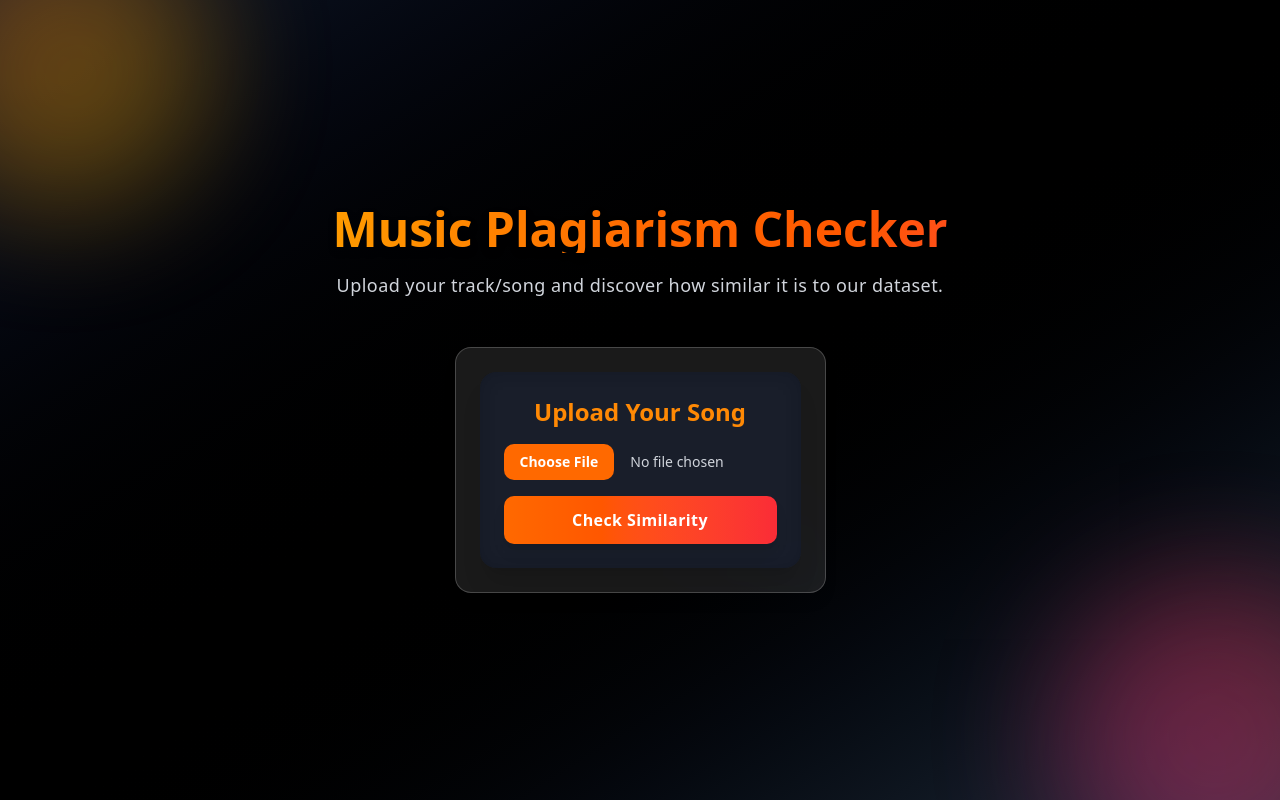
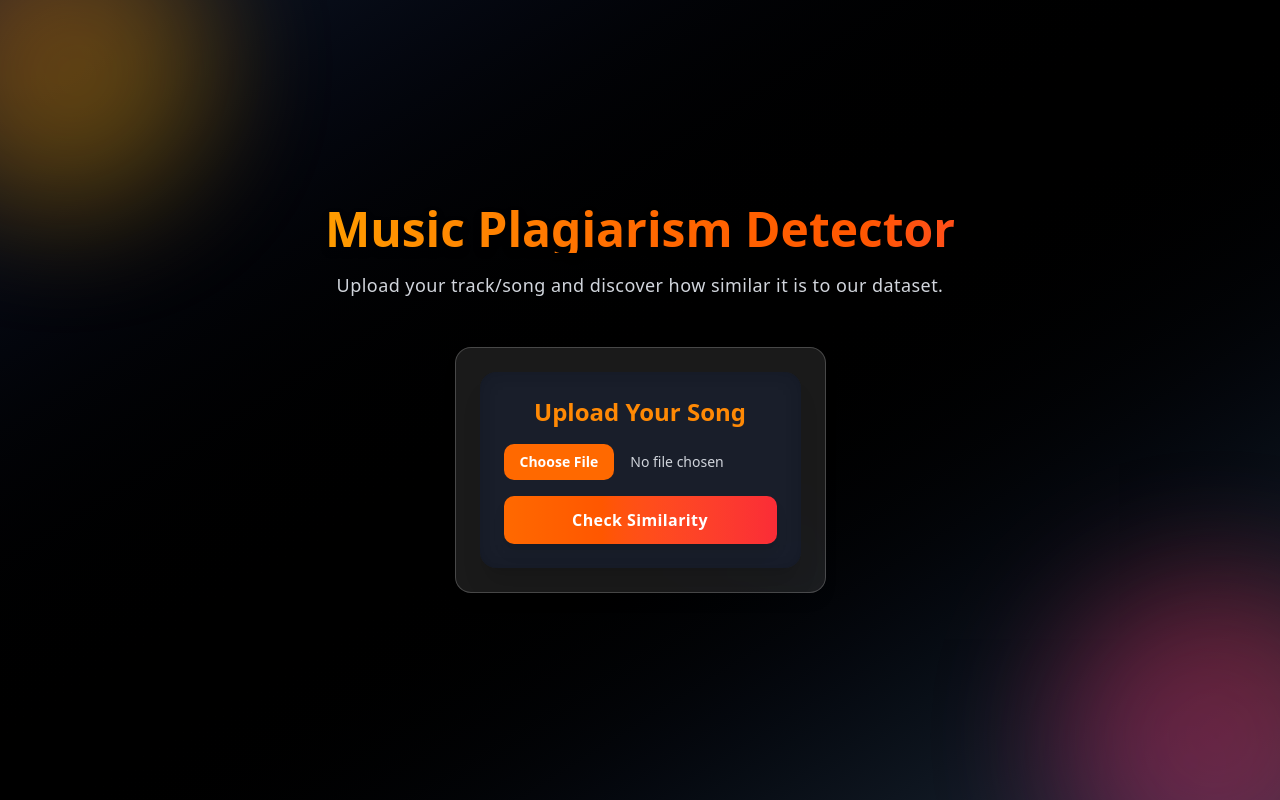
Before and after one commit to prathamkchandra/frontend-AI-Music-plagiarism-detection, a Next.js app: page / in a window 1280 px wide. Built offline with nearby package versions, Linux system fonts and the light colour scheme.

Commit message:
style:font

```diff
--- a/app/page.tsx
+++ b/app/page.tsx
@@ -53,7 +53,7 @@ export default function Home() {
       <div className="w-full flex flex-col items-center  z-10 grow">
          <header className="text-center mb-12 z-10 w-full">
         <h1 className="text-5xl font-extrabold bg-gradient-to-r from-yellow-400 via-orange-500 to-red-500 bg-clip-text text-transparent drop-shadow-lg animate-bounce">
-           Music Plagiarism Checker
+           Music Plagiarism Detector
         </h1>
         <p className="mt-4 text-gray-300 text-lg font-light tracking-wide">
           Upload your track/song and discover how similar it is to our dataset.
```
